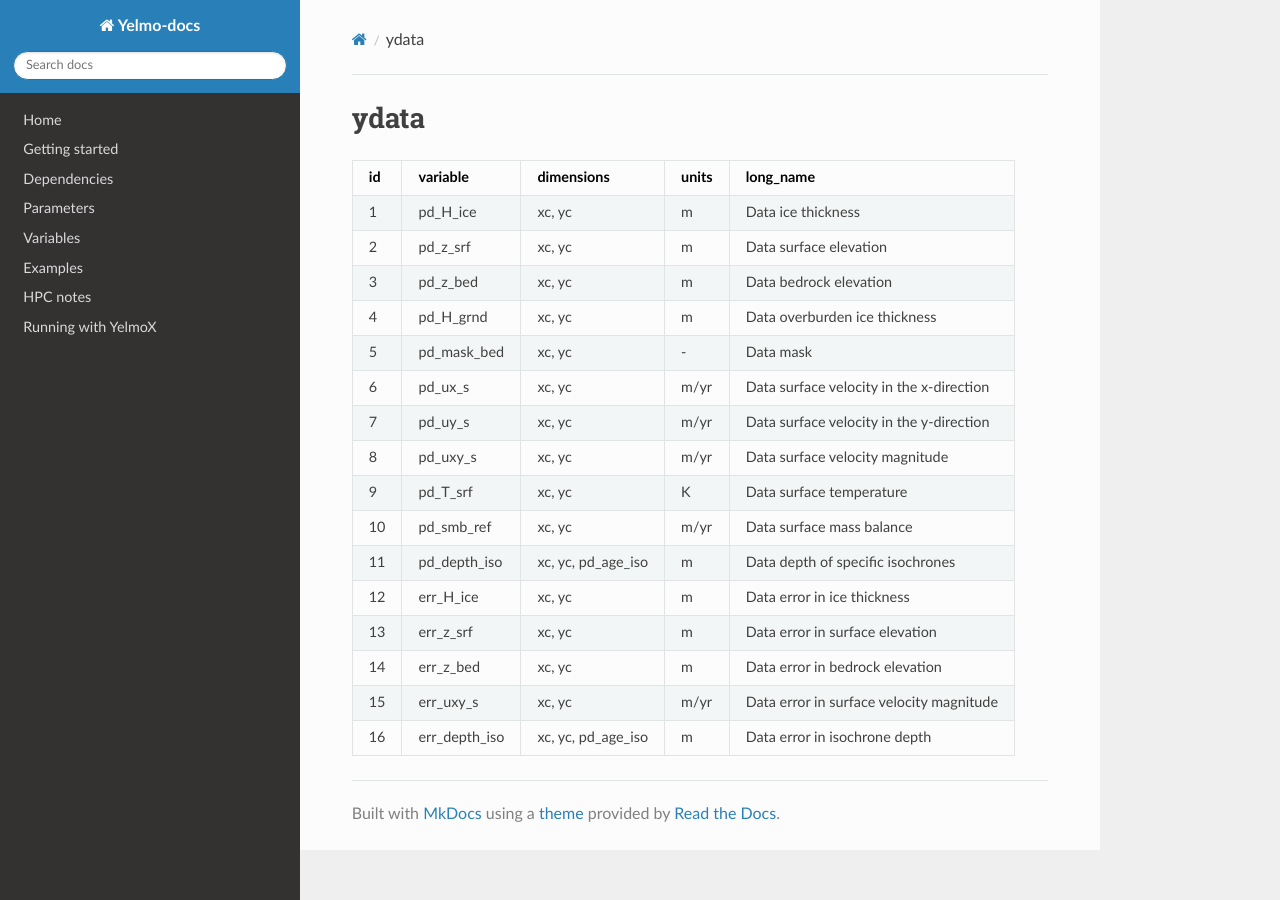
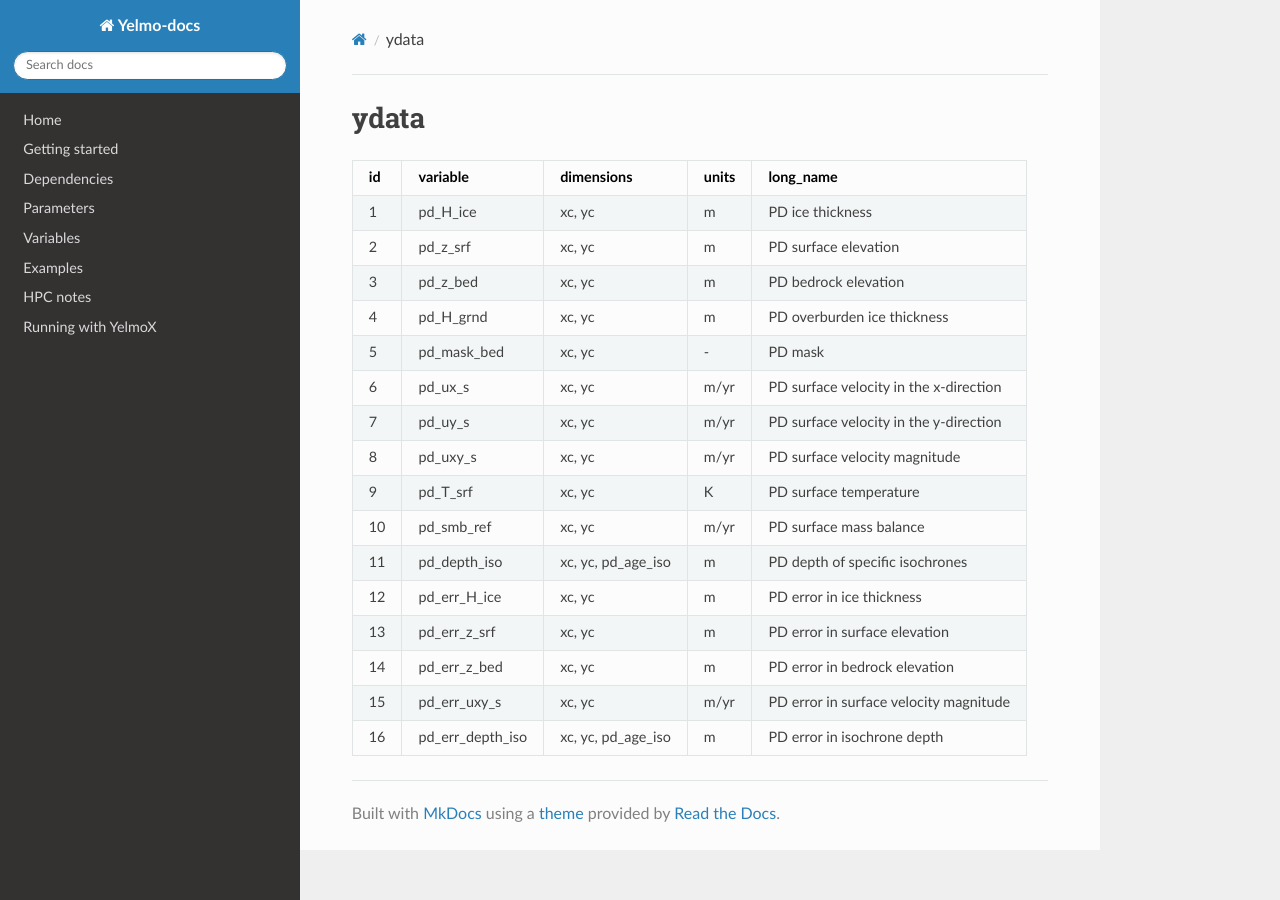
Before and after one commit to palma-ice/yelmo-docs, an MkDocs documentation site: the page built from docs/yelmo-variables-ydata.md, in a window 1280 px wide. Built offline with MkDocs 1.6.1, drawn with Linux system fonts in a browser that asks for light colours; nearby versions of some CDN libraries.

Commit message:
Updated yelmo-variables.

```diff
--- a/docs/yelmo-variables-ydata.md
+++ b/docs/yelmo-variables-ydata.md
@@ -2,19 +2,19 @@
 
 | id | variable          | dimensions          | units       | long_name                                     |
 |----|-------------------|---------------------|-------------|-----------------------------------------------|
-|  1 | pd_H_ice          | xc, yc              | m           | Data ice thickness                            |
-|  2 | pd_z_srf          | xc, yc              | m           | Data surface elevation                        |
-|  3 | pd_z_bed          | xc, yc              | m           | Data bedrock elevation                        |
-|  4 | pd_H_grnd         | xc, yc              | m           | Data overburden ice thickness                 |
-|  5 | pd_mask_bed       | xc, yc              | -           | Data mask                                     |
-|  6 | pd_ux_s           | xc, yc              | m/yr        | Data surface velocity in the x-direction      |
-|  7 | pd_uy_s           | xc, yc              | m/yr        | Data surface velocity in the y-direction      |
-|  8 | pd_uxy_s          | xc, yc              | m/yr        | Data surface velocity magnitude               |
-|  9 | pd_T_srf          | xc, yc              | K           | Data surface temperature                      |
-| 10 | pd_smb_ref        | xc, yc              | m/yr        | Data surface mass balance                     |
-| 11 | pd_depth_iso      | xc, yc, pd_age_iso  | m           | Data depth of specific isochrones             |
-| 12 | err_H_ice         | xc, yc              | m           | Data error in ice thickness                   |
-| 13 | err_z_srf         | xc, yc              | m           | Data error in surface elevation               |
-| 14 | err_z_bed         | xc, yc              | m           | Data error in bedrock elevation               |
-| 15 | err_uxy_s         | xc, yc              | m/yr        | Data error in surface velocity magnitude      |
-| 16 | err_depth_iso     | xc, yc, pd_age_iso  | m           | Data error in isochrone depth                 |
+|  1 | pd_H_ice          | xc, yc              | m           | PD ice thickness                            |
+|  2 | pd_z_srf          | xc, yc              | m           | PD surface elevation                        |
+|  3 | pd_z_bed          | xc, yc              | m           | PD bedrock elevation                        |
+|  4 | pd_H_grnd         | xc, yc              | m           | PD overburden ice thickness                 |
+|  5 | pd_mask_bed       | xc, yc              | -           | PD mask                                     |
+|  6 | pd_ux_s           | xc, yc              | m/yr        | PD surface velocity in the x-direction      |
+|  7 | pd_uy_s           | xc, yc              | m/yr        | PD surface velocity in the y-direction      |
+|  8 | pd_uxy_s          | xc, yc              | m/yr        | PD surface velocity magnitude               |
+|  9 | pd_T_srf          | xc, yc              | K           | PD surface temperature                      |
+| 10 | pd_smb_ref        | xc, yc              | m/yr        | PD surface mass balance                     |
+| 11 | pd_depth_iso      | xc, yc, pd_age_iso  | m           | PD depth of specific isochrones             |
+| 12 | pd_err_H_ice      | xc, yc              | m           | PD error in ice thickness                   |
+| 13 | pd_err_z_srf      | xc, yc              | m           | PD error in surface elevation               |
+| 14 | pd_err_z_bed      | xc, yc              | m           | PD error in bedrock elevation               |
+| 15 | pd_err_uxy_s      | xc, yc              | m/yr        | PD error in surface velocity magnitude      |
+| 16 | pd_err_depth_iso  | xc, yc, pd_age_iso  | m           | PD error in isochrone depth                 |
```
Also changed, not shown: docs/yelmo-variables-ytherm.md (+3 -3 lines).
